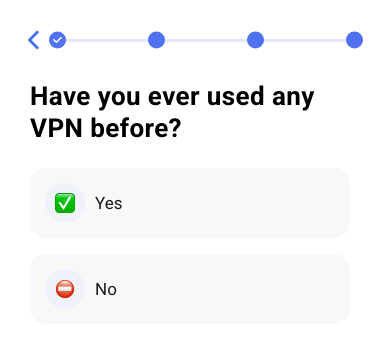
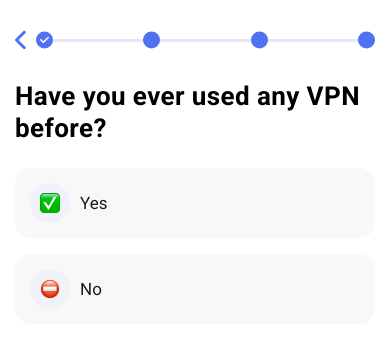
Before and after one commit to goldenyak/123, a Next.js app: page /quiz in a window 390 px wide. Shown: the top 348 px of the page. Built offline with nearby package versions, Linux system fonts and the light colour scheme.

Commit message:
fix mobile layout

```diff
--- a/src/app/quiz/Quiz.module.scss
+++ b/src/app/quiz/Quiz.module.scss
@@ -1,11 +1,11 @@
-$mob-width: 769px;
+$mob-width: 601px;
 
 .main_wrapper {
   width: 360px;
   margin: 0px auto;
   padding: 30px 15px 0px 15px;
   @media screen and (max-width: $mob-width) {
-    max-width: 100%;
+    width: 100%;
   }
 }
 
--- a/src/components/MainScreen/MainScreen.module.scss
+++ b/src/components/MainScreen/MainScreen.module.scss
@@ -1,4 +1,4 @@
-$mob-width: 768px;
+$mob-width: 601px;
 $mob-height: 560px;
 
 .main {
@@ -81,7 +81,7 @@ $mob-height: 560px;
   font-weight: 700;
 
   &:hover {
-   opacity: 0.8;
+    opacity: 0.8;
   }
 
   @media screen and (max-height: $mob-height) {
--- a/src/components/MultiStepBar/MultiStepBar.module.scss
+++ b/src/components/MultiStepBar/MultiStepBar.module.scss
@@ -1,3 +1,16 @@
+$mob-width: 601px;
+
+.wrapper {
+  display: flex;
+  align-items: center;
+  max-width: 335px;
+  margin: 0 15px;
+  flex-grow: 1;
+  @media screen and (max-width: $mob-width) {
+    max-width: $mob-width;
+  }
+}
+
 .circle {
   width: 17px;
   height: 17px;
--- a/src/components/MultiStepBar/MultiStepBar.tsx
+++ b/src/components/MultiStepBar/MultiStepBar.tsx
@@ -33,7 +33,6 @@ export const MultiStepBar = () => {
 
   useEffect(() => {
     setProgress(stepProgressMap[stepNumber]);
-    console.log(progress);
   }, [stepNumber]);
 
   const goBack = useCallback((step: string) => {
@@ -57,15 +56,7 @@ export const MultiStepBar = () => {
         paddingBottom: '30px',
       }}
     >
-      <div
-        style={{
-          display: 'flex',
-          alignItems: 'center',
-          maxWidth: '335px',
-          margin: '0 15px',
-          flexGrow: '1',
-        }}
-      >
+      <div className={styles.wrapper}>
         <Image
           className={styles.btn_back}
           src={icon_step_back}
--- a/src/components/StepOption/StepOption.module.scss
+++ b/src/components/StepOption/StepOption.module.scss
@@ -9,7 +9,6 @@
     display: none;
     &:checked + .label_wrapper {
       width: 100%;
-      max-width: 320px;
       border-radius: 16px;
       cursor: pointer;
       transition: color 0.2s ease-out 0s;
@@ -24,7 +23,6 @@
 
 .label_wrapper {
   width: 100%;
-  max-width: 320px;
   border-radius: 16px;
   cursor: pointer;
   transition: color 0.2s ease-out 0s;
--- a/src/components/StepOptionNumber/StepOptionNumber.module.scss
+++ b/src/components/StepOptionNumber/StepOptionNumber.module.scss
@@ -1,4 +1,4 @@
-$mob-width: 769px;
+$mob-width: 601x;
 
 .wrapper_for_answers {
   width: 100%;
--- a/src/components/Steps/Step-15/Step.module.scss
+++ b/src/components/Steps/Step-15/Step.module.scss
@@ -1,4 +1,4 @@
-$mob-width: 769px;
+$mob-width: 601px;
 
 .wrapper {
   display: flex;
--- a/src/components/Steps/Step-16/Step.module.scss
+++ b/src/components/Steps/Step-16/Step.module.scss
@@ -1,4 +1,4 @@
-$mob-width: 769px;
+$mob-width: 601px;
 
 .wrapper {
   display: flex;
```
